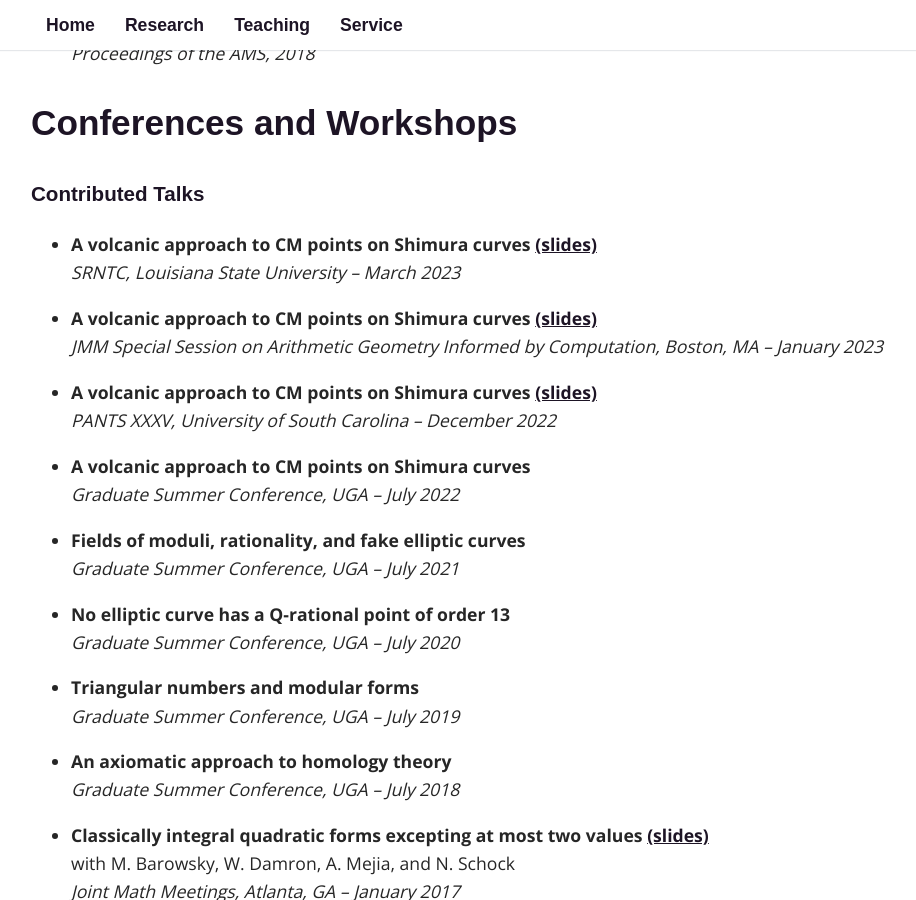
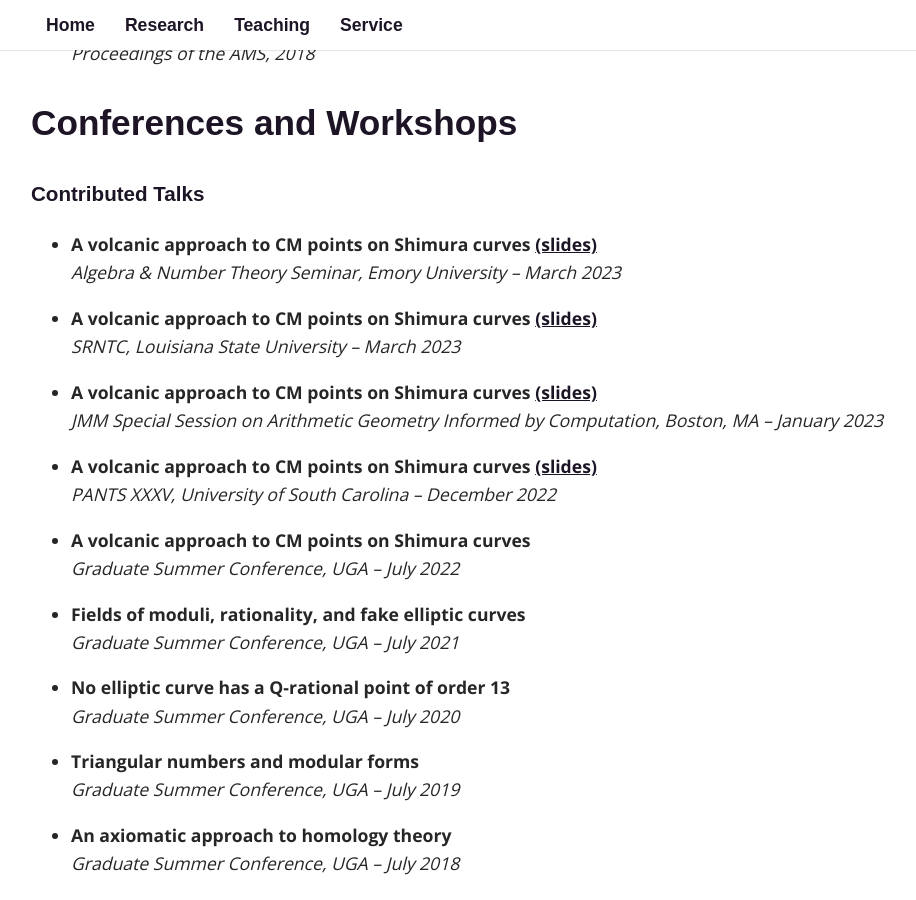
Before and after one commit to fsaia/site, a Jekyll site: the page built from _pages/02_research.md, in a window 1280 px wide and 900 px high, scrolled down 1052 px. Shown: the whole window, without its empty margins (159-1075 px from the left). Built offline with Jekyll 4.4.1, drawn with Linux system fonts in a browser that asks for light colours; some web fonts are replaced.

Commit message:
Add files via upload

```diff
--- a/_pages/02_research.md
+++ b/_pages/02_research.md
@@ -43,6 +43,9 @@ My research interests lie in number theory and arithmetic geometry. In particula
 
 
 ### Contributed Talks
+
+* **A volcanic approach to CM points on Shimura curves** [(slides)](https://drive.google.com/file/d/1SdauWPzD3GxAq4x1sK173oygO5Ix7fW2/view?usp=sharing)
+	*Algebra & Number Theory Seminar, Emory University -- March 2023*
 
 * **A volcanic approach to CM points on Shimura curves** [(slides)](https://drive.google.com/file/d/1ScokMj5fKB2mcEC4PY873ag8fCeyZ8rj/view?usp=sharing)
 	*SRNTC, Louisiana State University -- March 2023*
```
